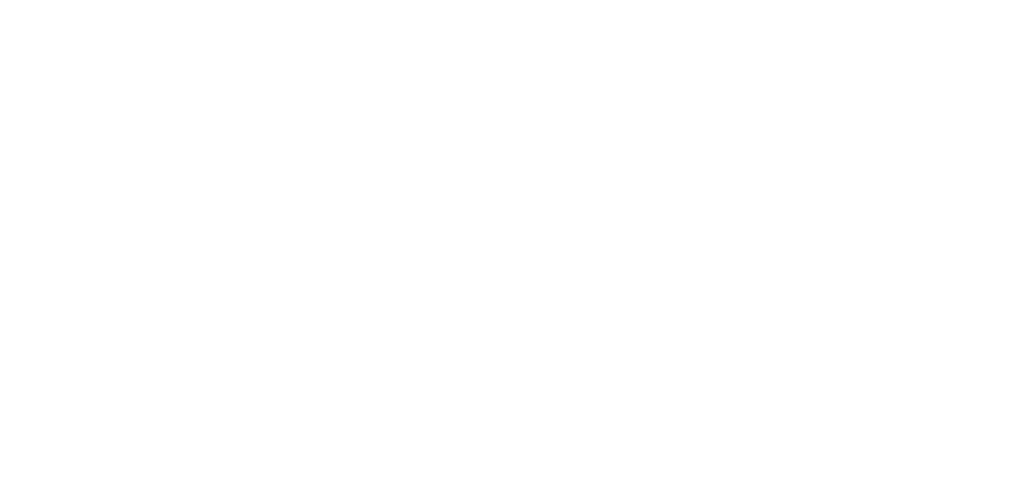
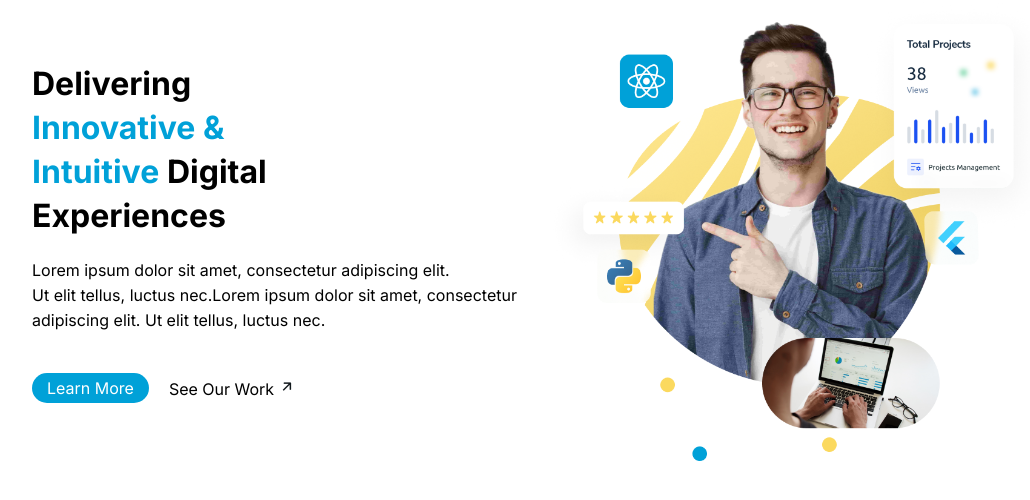
Before and after one commit to Janice1828/avighna-technology, a React (Create React App) app: page /innovative in a window 1280 px wide. Before the commit this address had no page. Shown: the top 500 px of the page, without its empty margins (96-1126 px from the left). Built offline with nearby package versions, Linux system fonts and the light colour scheme.

Commit message:
added innovative and inituitive

```diff
--- a/src/App.js
+++ b/src/App.js
@@ -1,5 +1,6 @@
 import { Route, Routes, BrowserRouter } from "react-router-dom";
 import Home from "./Home";
+import Innovative from "./Innovative";
 
 function App() {
   return (
@@ -7,6 +8,7 @@
       <BrowserRouter>
         <Routes>
           <Route path="/" Component={Home} />
+          <Route path="/innovative" Component={Innovative} />
         </Routes>
       </BrowserRouter>
     </div>
--- /dev/null
+++ b/src/Innovative.js
@@ -0,0 +1,44 @@
+import React from "react";
+import Rightcol from "./images/Right-col.png";
+import Blackarrow from "./images/black_arrow.png";
+const Innovative = () => {
+  return (
+    <>
+      <div className="innvotive-intuitive">
+        <div className="w-80">
+          <div className="d-flex">
+            <div className="w-50">
+              <h1>
+                Delivering
+                <span>
+                  <br /> Innovative & <br /> Intuitive
+                </span>
+                &nbsp;Digital
+                <br /> Experiences
+              </h1>
+              <p id="innvotive-intuitive-content">
+                Lorem ipsum dolor sit amet, consectetur adipiscing elit.
+                <br /> Ut elit tellus, luctus nec.Lorem ipsum dolor sit amet,
+                consectetur
+                <br /> adipiscing elit. Ut elit tellus, luctus nec.
+              </p>
+              <div className="btn-groups gap-2 d-flex align-items-center">
+                <a href="#" className="innovative-learn-more-btn">
+                  Learn More
+                </a>
+                <a href="#" className="innovative-see-our-work-btn">
+                  See Our Work <img src={Blackarrow} alt="" />
+                </a>
+              </div>
+            </div>
+            <div className="w-50">
+              <img src={Rightcol} style={{ width: "100%" }} />
+            </div>
+          </div>
+        </div>
+      </div>
+    </>
+  );
+};
+
+export default Innovative;
--- a/src/index.css
+++ b/src/index.css
@@ -147,9 +147,18 @@
   font-size: 16px;
   border-radius: 20px;
 }
-.see-our-work-btn {
+.innovative-learn-more-btn {
+  background-color: var(--blue-color);
+  color: #fff;
+  text-decoration: none;
+  padding: 5px 15px;
+  border: none;
+  font-size: 16px;
+  border-radius: 20px;
+}
+.innovative-see-our-work-btn {
   background-color: transparent;
-  color: #fff;
+color:#000;
   font-size: 16px;
   text-decoration: none;
 }
@@ -485,3 +494,13 @@
   background-position: center;
   padding-top: 80px;
 }
+.innvotive-intuitive h1 span {
+  color: var(--blue-color);
+}
+.innvotive-intuitive h1 {
+  line-height: 44px;
+}
+#innvotive-intuitive-content {
+  padding: 20px 0px 40px 0px;
+  line-height: 25px;
+}
```
